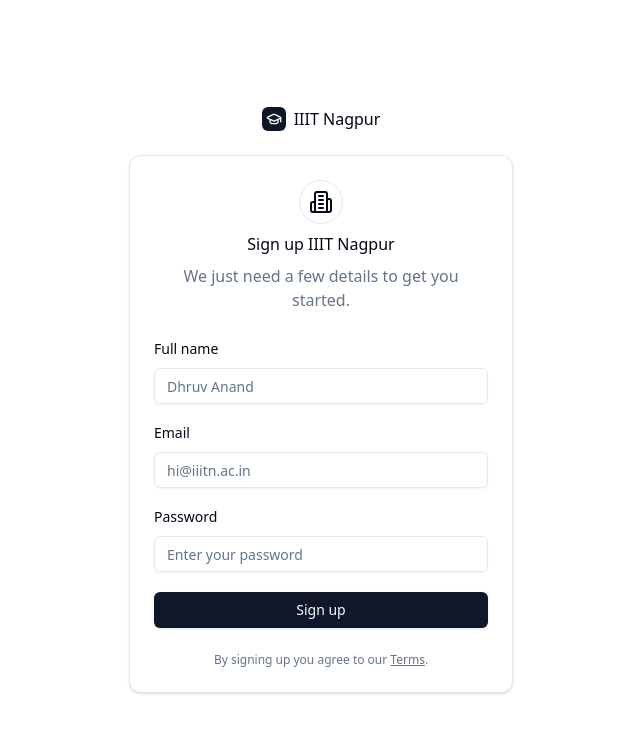
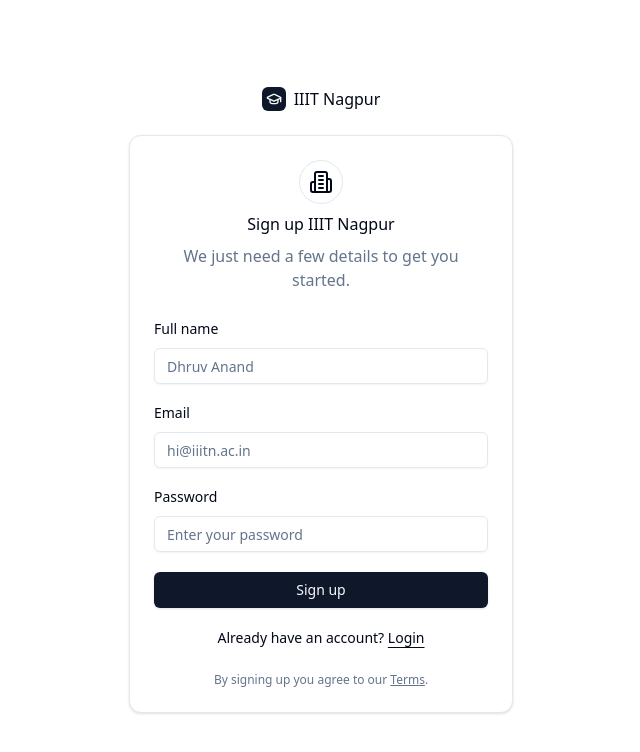
Before and after one commit to iDCoded/rec-gen-iiitn, a React (Vite) app: page /signup in a window 1280 px wide. Shown: the top 752 px of the page, without its empty margins (319-959 px from the left). Built offline with nearby package versions, Linux system fonts and the light colour scheme.

Commit message:
Add navigation links between login and signup forms

```diff
--- a/src/components/login-form.tsx
+++ b/src/components/login-form.tsx
@@ -51,7 +51,7 @@
 							</div>
 							<div className="text-center text-sm">
 								Don&apos;t have an account?{" "}
-								<a href="#" className="underline underline-offset-4">
+								<a href="/signup" className="underline underline-offset-4">
 									Sign up
 								</a>
 							</div>
--- a/src/components/signup-form.tsx
+++ b/src/components/signup-form.tsx
@@ -58,6 +58,12 @@
 						<Button type="button" className="w-full">
 							Sign up
 						</Button>
+						<div className="text-center text-sm">
+							Already have an account?{" "}
+							<a href="/login" className="underline underline-offset-4">
+								Login
+							</a>
+						</div>
 					</form>
 				</CardContent>
 
```
